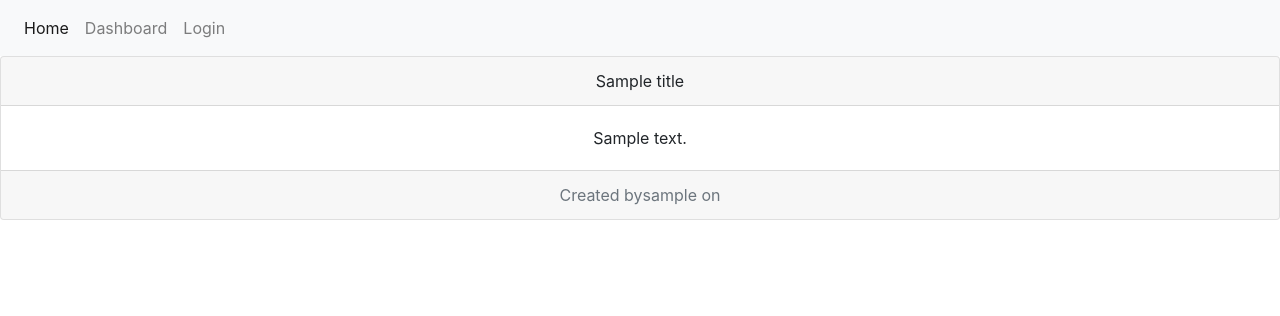
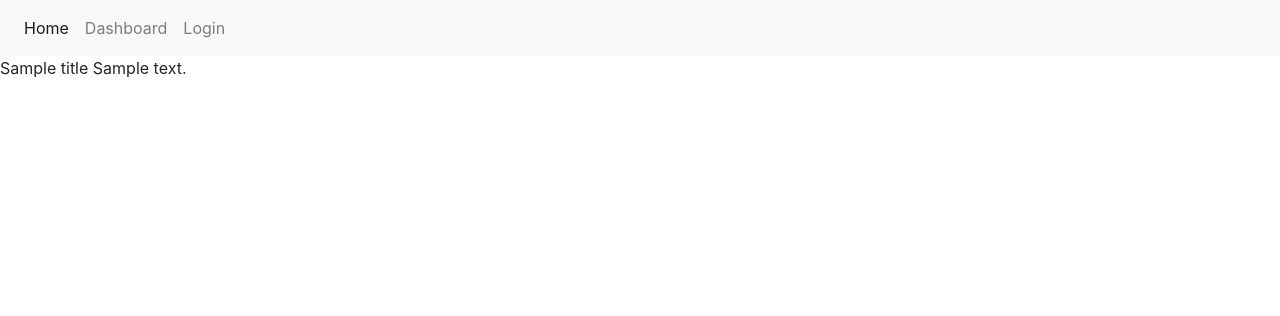
Before and after one commit to Kayexie/the-tech-blog, a Node server app: template views/comment.handlebars in a window 1280 px wide. Shown: the top 316 px of the page. Run offline with Node 20, Linux system fonts and the light colour scheme; tables that the repository leaves empty hold one stand-in row (values such as "Sample post"); the template is opened without the code that fills it: values that come from a table or form of the project are taken from there, most other values are stand-ins (such as "Sample title", 1, 10 or a date in 2020); some libraries are stand-ins or nearby versions.

Commit message:
create comment handlebarss

```diff
--- a/seeds/commentData.js
+++ b/seeds/commentData.js
@@ -4,6 +4,11 @@
     {
       content: `I agree with you`,
       user_id: 2,
+      post_id: 1,
+    },
+    {
+      content: `Not very useful`,
+      user_id: 1,
       post_id: 1,
     },
     {
--- a/views/comment.handlebars
+++ b/views/comment.handlebars
@@ -1,12 +1,2 @@
-<div class="card text-center">
-    <div class="card-header">
-        {{title}}
-    </div>
-    <div class="card-body">
-        <p class="card-text">{{content}}</p>
-        <!-- this button will go to the post detail page to add and view comment -->
-    </div>
-    <div class="card-footer text-muted">
-        Created by{{user.username}} on {{format_date date_created}}
-    </div>
-</div>
+{{title}}
+{{content}}
```
Also changed, not shown: controllers/homeRoute.js (+8 -7 lines).
